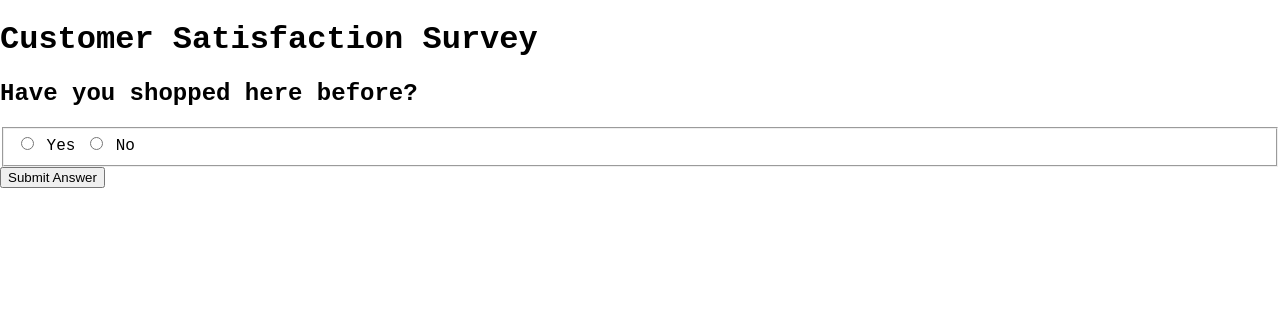
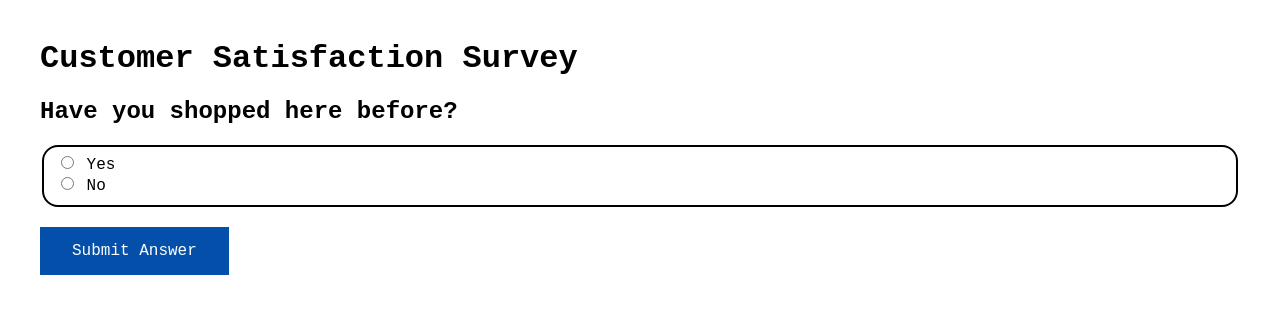
Before and after one commit to yukonnor/bootcamp-flask-survey-app, a Flask app: page /questions/0 in a window 1280 px wide. Shown: the top 314 px of the page. Run offline with Flask 3, Linux system fonts and the light colour scheme.

Commit message:
polish styling

```diff
--- a/static/style.css
+++ b/static/style.css
@@ -3,13 +3,42 @@ body {
     margin: 0;
     font-family: "Courier New", Courier, monospace;
 }
-#content {
+
+main {
     margin: 40px;
 }
 
+fieldset {
+    border: 2px solid black;
+    border-radius: 1rem;
+}
+
+.button {
+    background-color: #044faa;
+    border: none;
+    color: white;
+    margin-top: 20px;
+    padding: 15px 32px;
+    text-align: center;
+    text-decoration: none;
+    display: inline-block;
+    font-family: "Courier New", Courier, monospace;
+    font-size: 16px;
+}
+
+.button:hover {
+    background-color: #013d87;
+    cursor: pointer;
+}
+
 .messages {
+    margin: 20px 40px;
+    padding: 0;
+}
+
+.messages li {
     padding: 1rem;
-    font-size: 1.5rem;
+    font-size: 1rem;
     border-radius: 1rem;
     box-shadow: 0 3px 5px rgba(0, 0, 0, 0.2);
     list-style-type: none;
--- a/templates/base.html
+++ b/templates/base.html
@@ -7,7 +7,8 @@
         <title>{% block title %}Page Title{% endblock %}</title>
     </head>
     <body>
-        <main>
+        <div>
+
             {% with messages = get_flashed_messages(with_categories=true) %}
             {% if messages %}
             <ul class="messages">
@@ -17,6 +18,8 @@
             </ul>
             {% endif %}
             {% endwith %}
+        </div>
+        <main>
             {% block content %}Specific Page Content{% endblock %}
         </main>
     </body>
--- a/templates/root.html
+++ b/templates/root.html
@@ -4,6 +4,6 @@
 <h1>{{ survey_title }}</h1>
 <p>{{ survey_instructions }}</p>
 <a href="/questions/0">
-    <button type="button">Start Survey</button>
+    <button type="button" class="button">Start Survey</button>
   </a>
 {% endblock %}
--- a/templates/survey-question.html
+++ b/templates/survey-question.html
@@ -6,11 +6,13 @@
 <form action="/answer" method="POST">
     <fieldset>
         {% for choice in choices %}
-        <input type="radio" id="option-{{ loop.index }}" name="answer" value="{{ choice }}" />
-        <label for="option-{{ loop.index }}">{{ choice }}</label>
+        <div>
+            <input type="radio" id="option-{{ loop.index }}" name="answer" value="{{ choice }}" />
+            <label for="option-{{ loop.index }}">{{ choice }}</label>
+        </div>
         {% endfor %}
     </fieldset>
     <input type="hidden" id="hidden-input" name="question-id" value="{{ question_id }}">
-    <input type="submit" value="Submit Answer">
+    <input class="button" type="submit" value="Submit Answer">
 </form>
 {% endblock %}
```
